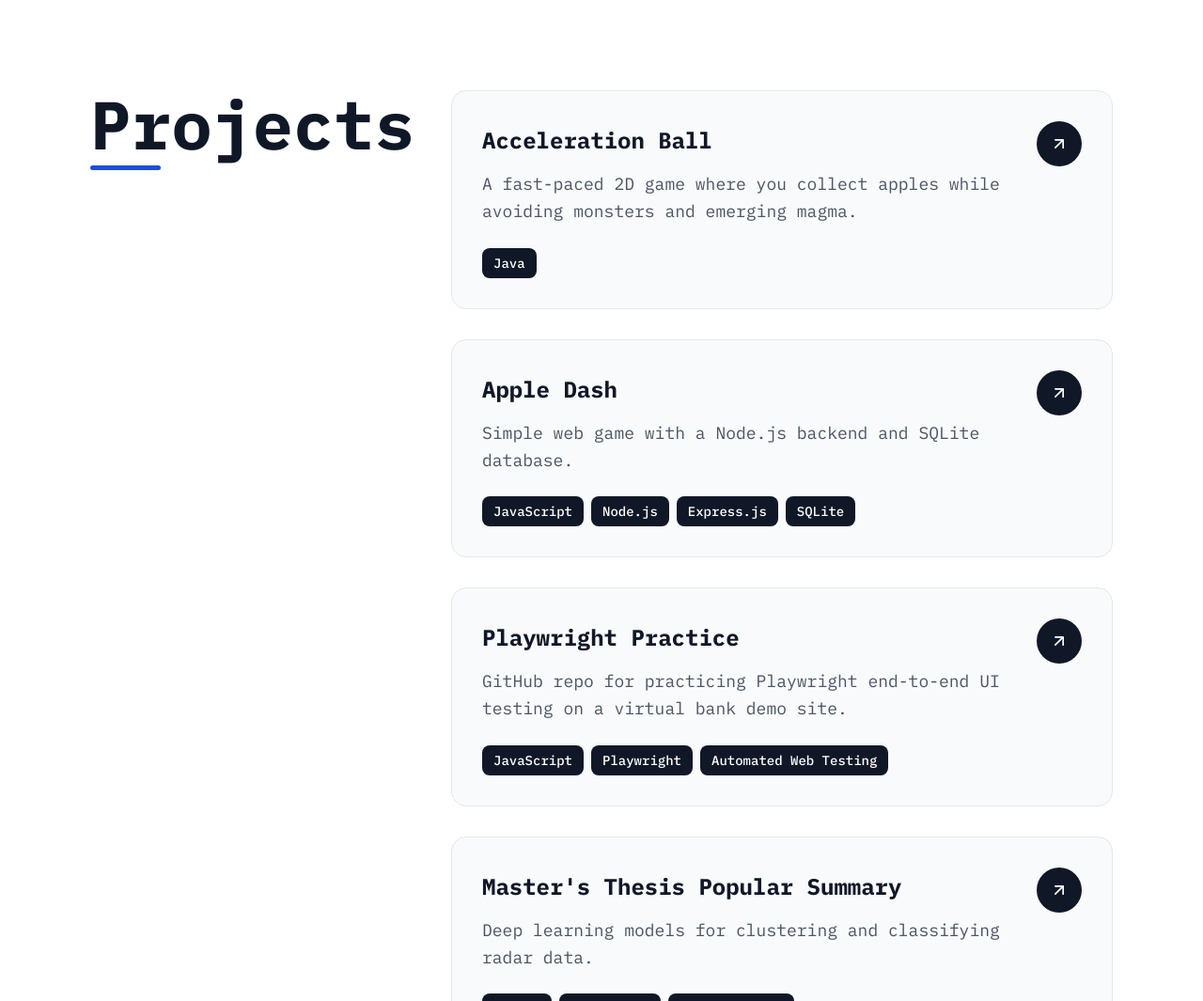
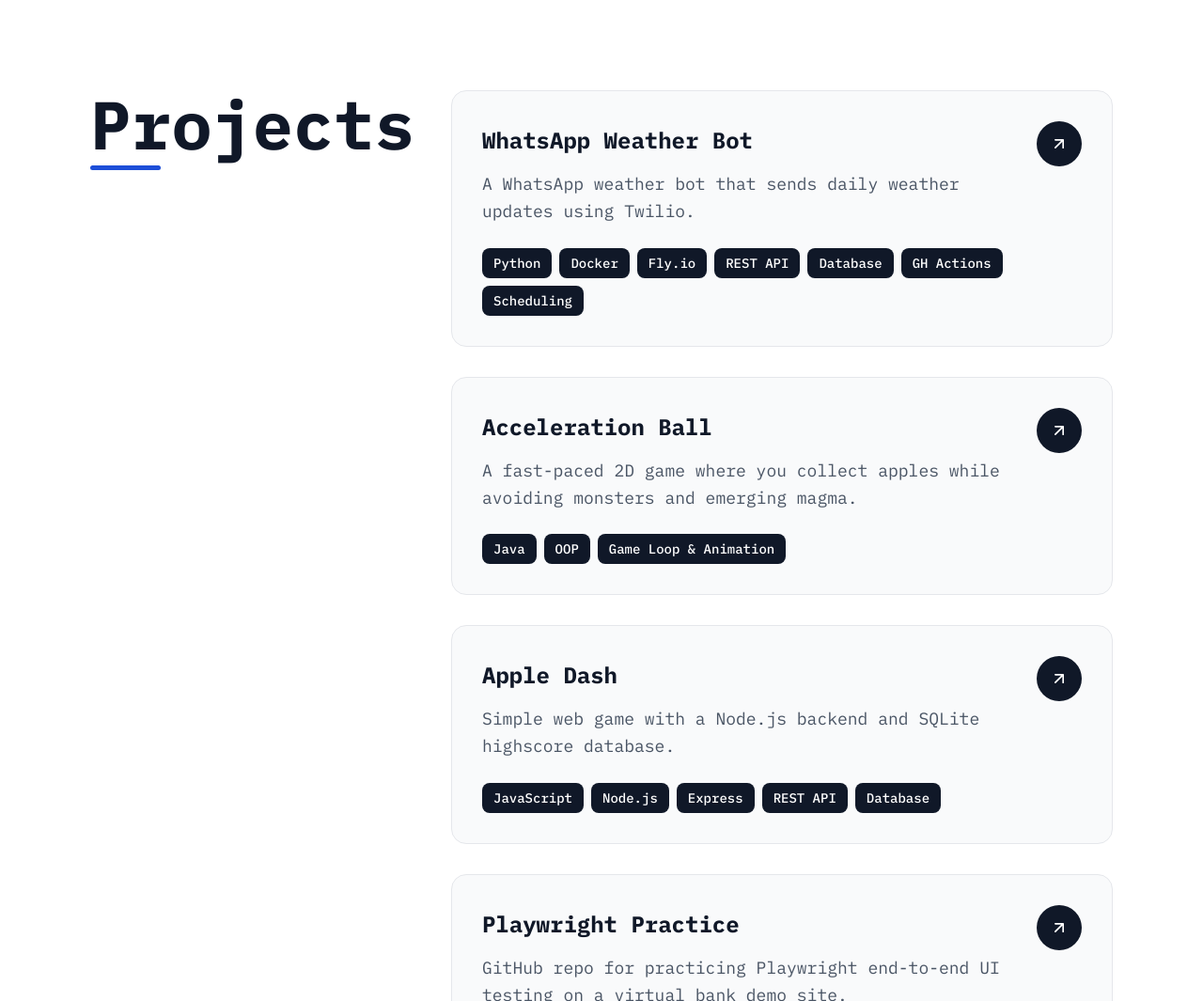
Before and after one commit to JontAmazon/JontAmazon.github.io, an Astro site: page / in a window 1280 px wide. Shown: the part 1260-2325 px from the top of the page at 94% size. Built offline with nearby package versions, Linux system fonts and the light colour scheme; Astro itself is replaced by a stand-in of ours.

Commit message:
Add Whatsapp Weather Bot

```diff
--- a/src/config.ts
+++ b/src/config.ts
@@ -20,18 +20,25 @@ export const siteConfig = {
   skills: [],
   projects: [
     {
+      name: "WhatsApp Weather Bot",
+      description:
+      "A WhatsApp weather bot that sends daily weather updates using Twilio.",
+      link: "https://weather-whatsapp-bot.fly.dev/",
+      skills: ["Python", "Docker", "Fly.io", "REST API", "Database", "GH Actions", "Scheduling"],
+    },
+    {
       name: "Acceleration Ball",
       description:
       "A fast-paced 2D game where you collect apples while avoiding monsters and emerging magma.",
       link: "/acceleration-ball",
-      skills: ["Java"],
+      skills: ["Java", "OOP", "Game Loop & Animation"],
     },
     {
       name: "Apple Dash",
       description:
-      "Simple web game with a Node.js backend and SQLite database.",
+      "Simple web game with a Node.js backend and SQLite highscore database.",
       link: "https://apple-dash.fly.dev/",
-      skills: ["JavaScript", "Node.js", "Express.js", "SQLite"],
+      skills: ["JavaScript", "Node.js", "Express", "REST API", "Database"],
     },
     {
       name: "Playwright Practice",
--- a/todo.md
+++ b/todo.md
@@ -1,6 +1,4 @@
 # Prio 1
-- make APPLE DASH look nicer.
-- add Portfolio to CV
 
 # Consider adding "University Projects":
 - intro = text about what courses/topics I found most interesting.
@@ -14,7 +12,6 @@
     - (Ice and Snow (albedo))
 
 # EV:
-- different background color?
 
 
 
@@ -22,10 +19,12 @@
 
 
 # EVEV:
-- Header: instead of "About" and "Projects", I could have "Home", and I could make the whole Header clickable? But in this case, maybe I cannot have h1 text in the Header zone, which I currently have.
+- different background color?
+- make APPLE DASH look nicer?
+- possible to lazy-load "Jonatan Lindholm", one letter after another?
 
 
-
+# GOLDPLATING:
 
 
 
@@ -39,7 +38,7 @@
 
 
 # NJA:
-- possible to lazy-load "Jonatan Lindholm", one letter after another?
+- Header: instead of "About" and "Projects", I could have "Home", and I could make the whole Header clickable? But in this case, maybe I cannot have h1 text in the Header zone, which I currently have.
 - recruiters might not click my links. So what can I do to make it look impressive without them doing that?
   - MAYBE I can re-organize it and make it look like https://dunks1980.com/, i.e. a 2x2 grid with one project per cell. Each project has an image that fades. Zoom in on image on hover.
   - use modals? Applicable to masters-thesis and acceleration-ball.
```
